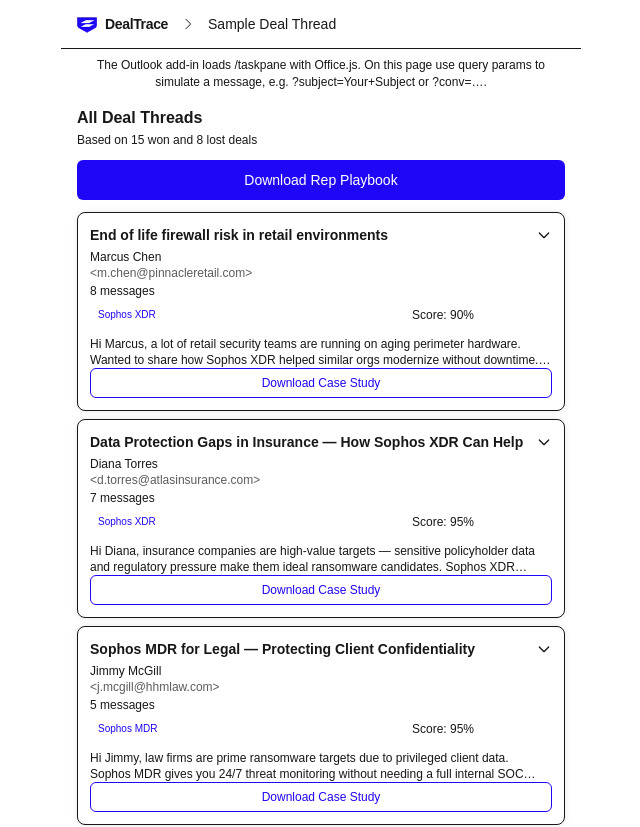
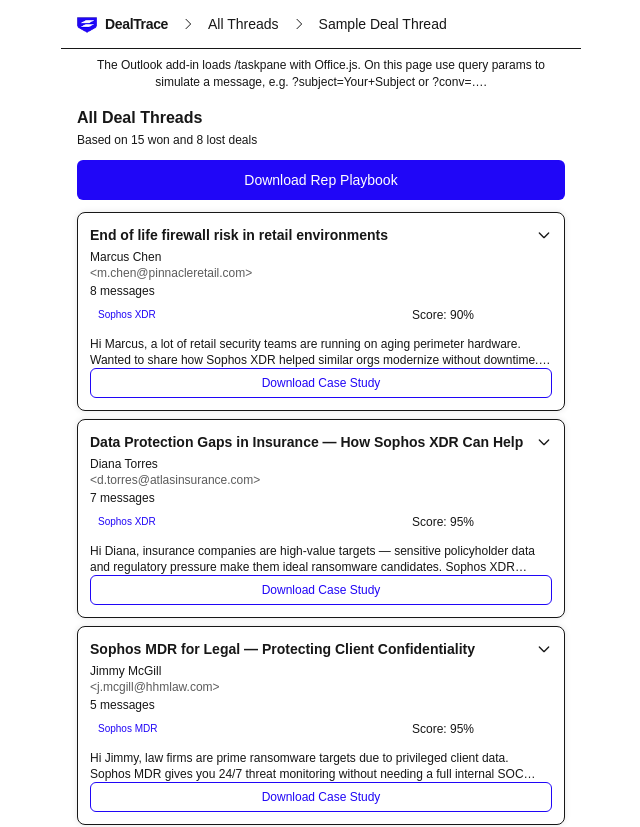
Before and after one commit to nica-cabuhat/deal-trace, a Next.js app: page /sample in a window 1280 px wide. Shown: the top 827 px of the page, without its empty margins (319-959 px from the left). Built offline with nearby package versions, Linux system fonts and the light colour scheme.

Commit message:
FIX: breadcrumb

```diff
--- a/src/app/sample/page.tsx
+++ b/src/app/sample/page.tsx
@@ -355,6 +355,13 @@
           </>
         ) : (
           <>
+            <NavChevron />
+            <span
+              className="shrink-0 text-sm font-medium"
+              style={{ color: "var(--color-gray-600)" }}
+            >
+              All Threads
+            </span>
             <NavChevron />
             <a
               href={SAMPLE_THREAD_HREF}
```
